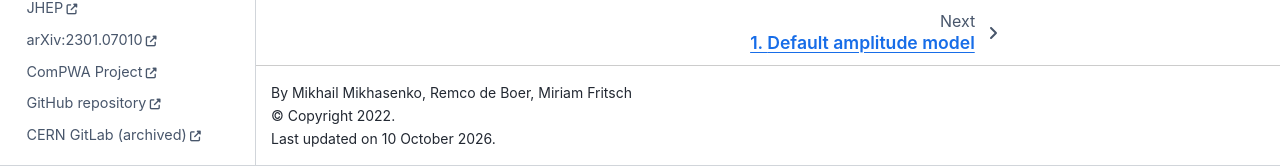
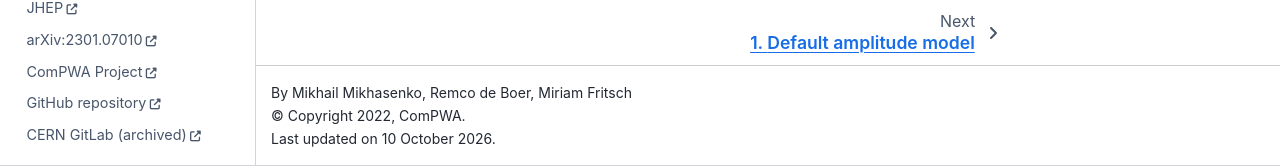
Before and after one commit to ComPWA/polarimetry, a Sphinx documentation site: the page built from docs/index.ipynb, in a window 1280 px wide and 900 px high, scrolled down 2371 px. Shown: the part 734-900 px from the top of the window. Built offline with Sphinx 7.4.7 and the Sphinx Book theme 1.1.4, drawn with Linux system fonts in a browser that asks for light colours; pages that are not in the unit, such as notebooks, are missing from menus; the version number could not be read and is left out; comment, search, counter and statistics services are not loaded; part of the change alters nothing that is shown.

```diff
--- a/docs/conf.py
+++ b/docs/conf.py
@@ -310,7 +310,7 @@ bibtex_bibfiles = [
 bibtex_default_style = "unsrt_et_al"
 bibtex_use_mathjax = True
 codeautolink_concat_default = True
-copyright = "2022"
+copyright = f"2022, {ORGANIZATION}"
 default_role = "py:obj"
 exclude_patterns = [
     "**.ipynb_checkpoints",
```
